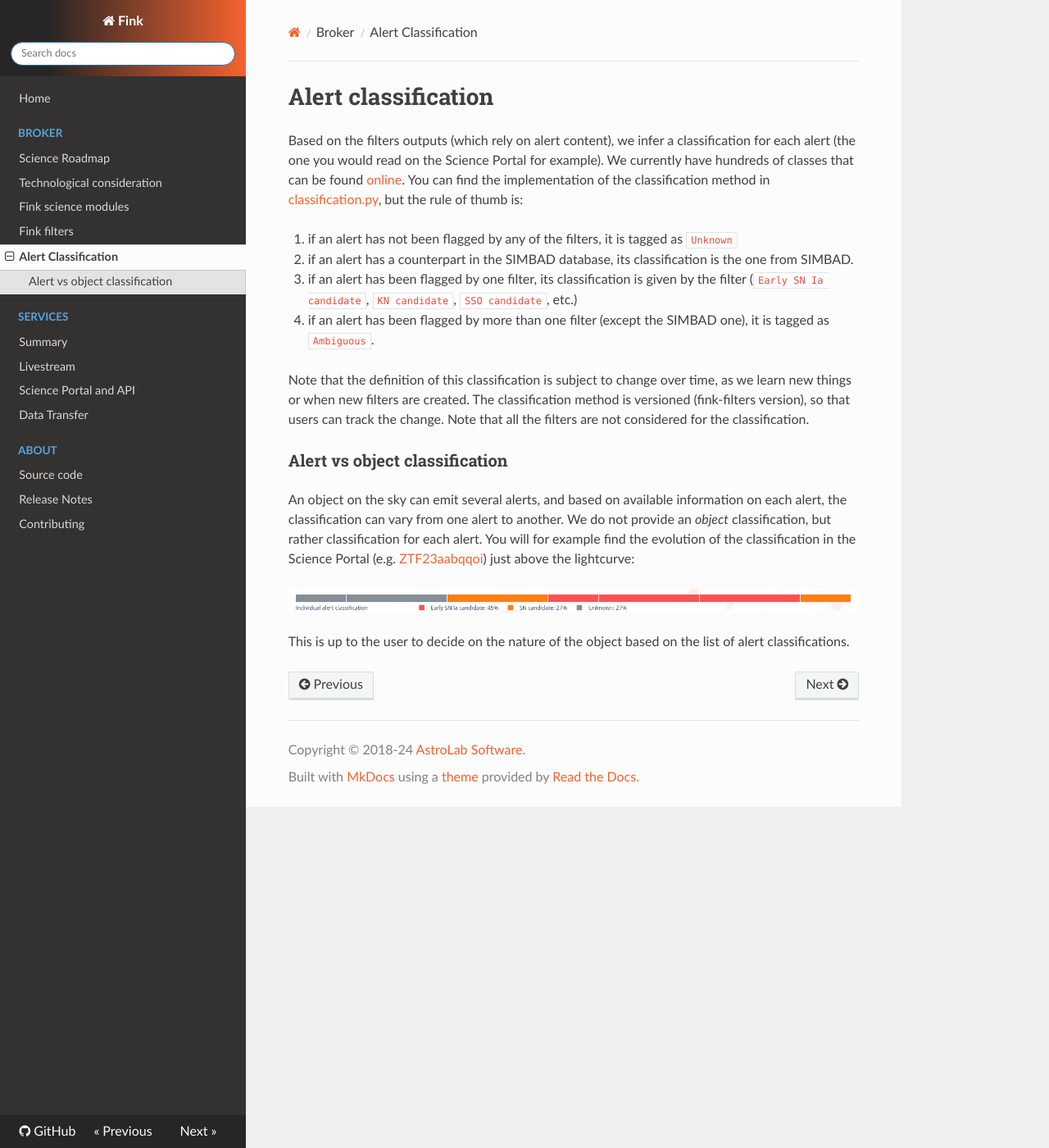
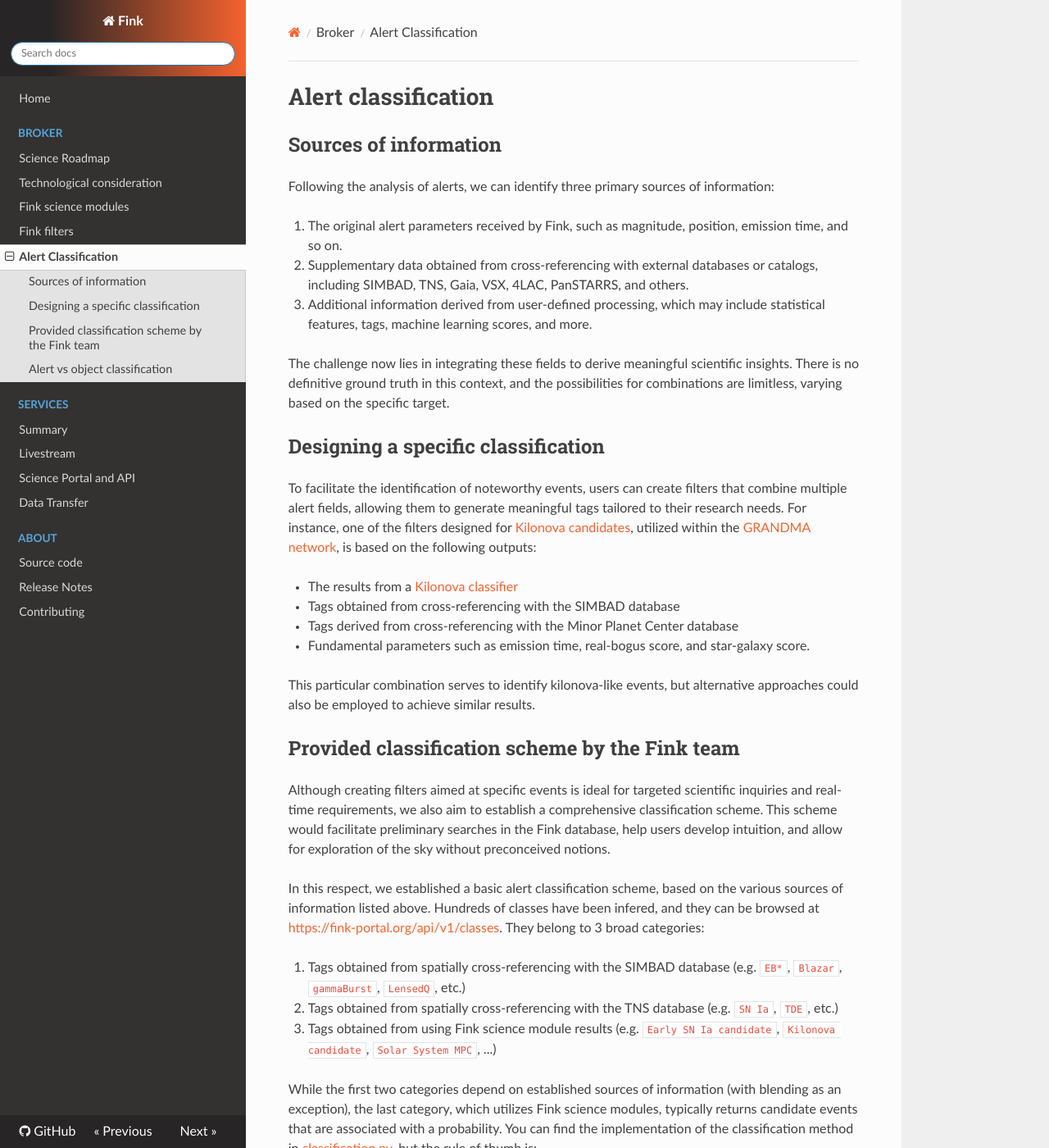
Before and after one commit to astrolabsoftware/fink, an MkDocs documentation site: the page built from docs/science/classification.md, in a window 1280 px wide and 1400 px high. Shown: the whole window at 82% size. Built offline with MkDocs 1.6.1, drawn with Linux system fonts in a browser that asks for light colours; nearby versions of some CDN libraries; some of the changed text lies outside the part shown.

Commit message:
Rewrite the classification part

```diff
--- a/docs/science/classification.md
+++ b/docs/science/classification.md
@@ -1,18 +1,52 @@
 # Alert classification
 
-Based on the filters outputs (which rely on alert content), we infer a classification for each alert (the one you would read on the Science Portal for example). We currently have hundreds of classes that can be found [online](https://fink-portal.org/api/v1/classes). You can find the implementation of the classification method in [classification.py](https://github.com/astrolabsoftware/fink-filters/blob/master/fink_filters/classification.py), but the rule of thumb is:
+## Sources of information
 
-1. if an alert has not been flagged by any of the filters, it is tagged as `Unknown`
-2. if an alert has a counterpart in the SIMBAD database, its classification is the one from SIMBAD.
-3. if an alert has been flagged by one filter, its classification is given by the filter (`Early SN Ia candidate`, `KN candidate`, `SSO candidate`, etc.)
-4. if an alert has been flagged by more than one filter (except the SIMBAD one), it is tagged as `Ambiguous`.
+Following the analysis of alerts, we can identify three primary sources of information:
 
-Note that the definition of this classification is subject to change over time, as we learn new things or when new filters are created. The classification method is versioned (fink-filters version), so that users can track the change. Note that all the filters are not considered for the classification.
+1. The original alert parameters received by Fink, such as magnitude, position, emission time, and so on.
+2. Supplementary data obtained from cross-referencing with external databases or catalogs, including SIMBAD, TNS, Gaia, VSX, 4LAC, PanSTARRS, and others.
+3. Additional information derived from user-defined processing, which may include statistical features, tags, machine learning scores, and more.
 
-### Alert vs object classification
+The challenge now lies in integrating these fields to derive meaningful scientific insights. There is no definitive ground truth in this context, and the possibilities for combinations are limitless, varying based on the specific target.
+
+## Designing a specific classification
+
+To facilitate the identification of noteworthy events, users can create filters that combine multiple alert fields, allowing them to generate meaningful tags tailored to their research needs. For instance, one of the filters designed for [Kilonova candidates](https://github.com/astrolabsoftware/fink-filters/blob/be30474e10d041afe8da992ac1fe37da71db230f/fink_filters/filter_kn_candidates/filter.py#L84-L94), utilized within the [GRANDMA network](https://grandma.ijclab.in2p3.fr/), is based on the following outputs:
+
+- The results from a [Kilonova classifier](https://github.com/astrolabsoftware/fink-science/tree/master/fink_science/kilonova)
+- Tags obtained from cross-referencing with the SIMBAD database
+- Tags derived from cross-referencing with the Minor Planet Center database
+- Fundamental parameters such as emission time, real-bogus score, and star-galaxy score.
+
+This particular combination serves to identify kilonova-like events, but alternative approaches could also be employed to achieve similar results.
+
+## Provided classification scheme by the Fink team
+
+Although creating filters aimed at specific events is ideal for targeted scientific inquiries and real-time requirements, we also aim to establish a comprehensive classification scheme. This scheme would facilitate preliminary searches in the Fink database, help users develop intuition, and allow for exploration of the sky without preconceived notions.
+
+In this respect, we established a basic alert classification scheme, based on the various sources of information listed above. Hundreds of classes have been infered, and they can be browsed at [https://fink-portal.org/api/v1/classes](https://fink-portal.org/api/v1/classes). They belong to 3 broad categories:
+
+1. Tags obtained from spatially cross-referencing with the SIMBAD database (e.g. `EB*`, `Blazar`, `gammaBurst`, `LensedQ`, etc.)
+2. Tags obtained from spatially cross-referencing with the TNS database (e.g. `SN Ia`, `TDE`, etc.)
+3. Tags obtained from using Fink science module results (e.g. `Early SN Ia candidate`, `Kilonova candidate`, `Solar System MPC`, ...)
+
+While the first two categories depend on established sources of information (with blending as an exception), the last category, which utilizes Fink science modules, typically returns candidate events that are associated with a probability. You can find the implementation of the classification method in [classification.py](https://github.com/astrolabsoftware/fink-filters/blob/master/fink_filters/classification.py), but the rule of thumb is:
+
+1. if an alert has no additional information from Fink (cross-reference, machine learning score, etc.), it is tagged as `Unknown`
+2. if an alert has a counterpart in the TNS database, its classification is the one from TNS.
+3. if an alert has a counterpart in the SIMBAD database, its classification is the one from SIMBAD.
+4. if an alert has been flagged by one user-defined filter, its classification is given by the filter (`Early SN Ia candidate`, `KN candidate`, `SSO candidate`, etc.)
+5. if an alert has been flagged by more than one user-defined filter, it is tagged as `Ambiguous`.
+
+Note that the definition of this classification is subject to change over time, as we learn new things or when new filters are created. The classification method is versioned ([fink-filters](https://github.com/astrolabsoftware/fink-filters) version), so that users can track the changes. Note that not all the filters are considered for the classification.
+
+## Alert vs object classification
 
 An object on the sky can emit several alerts, and based on available information on each alert, the classification can vary from one alert to another. We do not provide an _object_ classification, but rather classification for each alert. You will for example find the evolution of the classification in the Science Portal (e.g. [ZTF23aabqqoi](https://fink-portal.org/ZTF23aabqqoi)) just above the lightcurve:
 
 ![Screenshot](../img/fink-classification.png)
 
 This is up to the user to decide on the nature of the object based on the list of alert classifications.
+
+![Screenshot](../img/alert_classification.png)
```
Also changed, not shown: docs/img/alert_classification.png (added).
